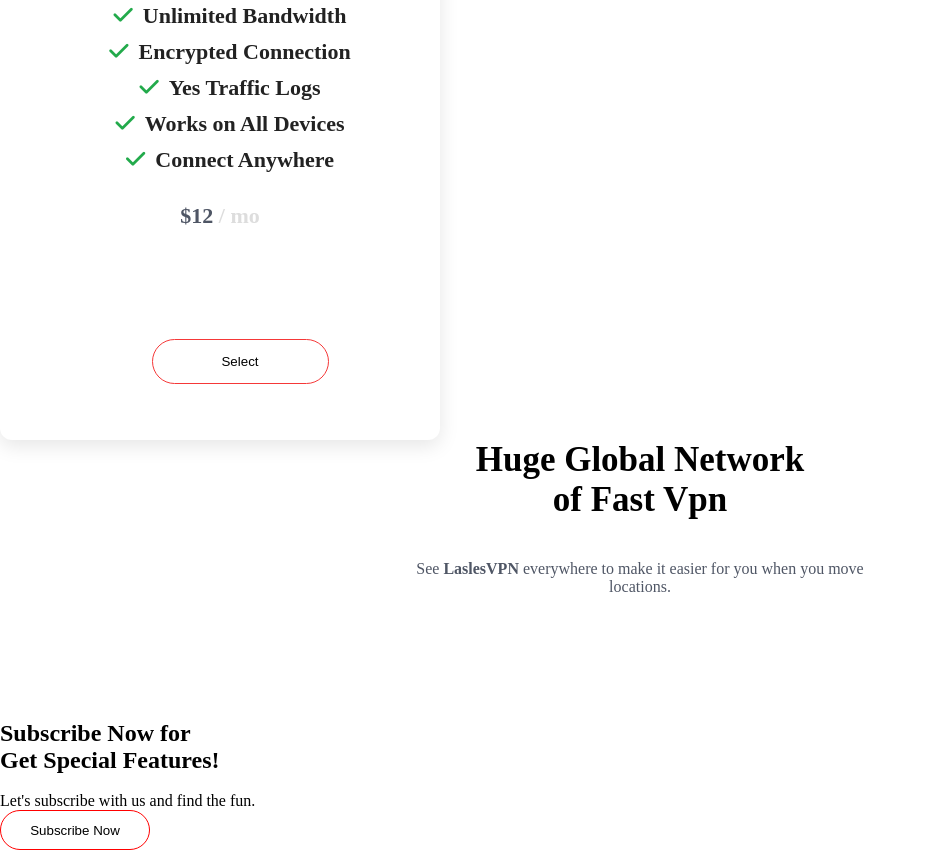
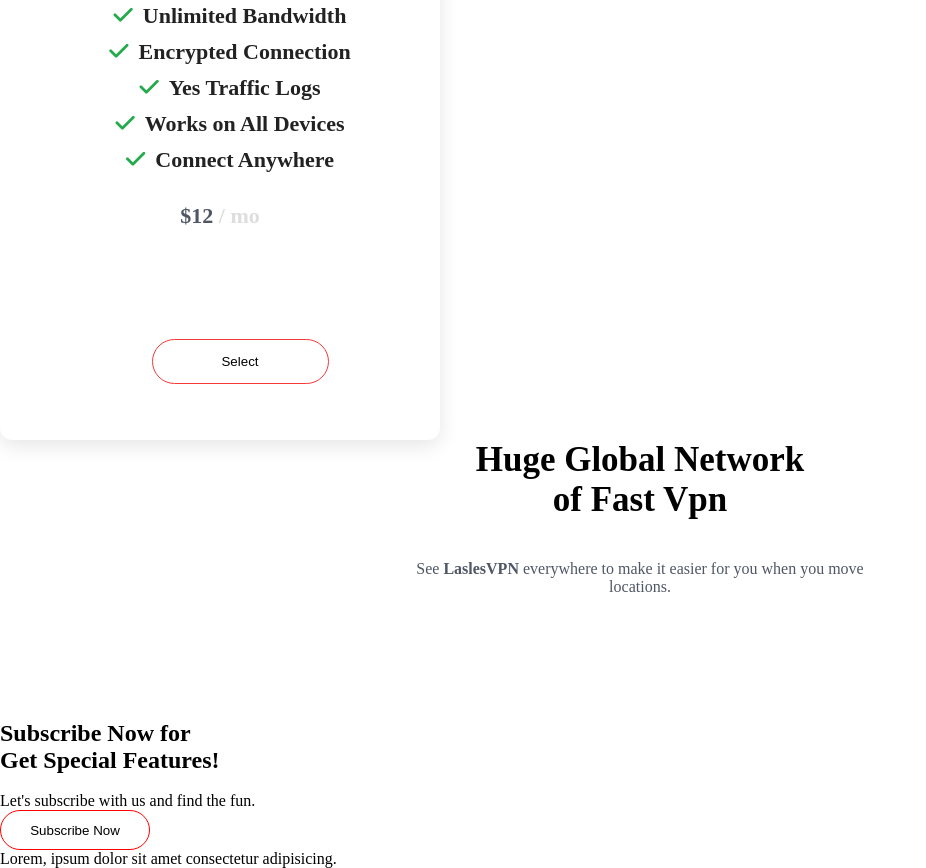
Before and after one commit to Suxrob1707/LaslesVPN3, a plain HTML site: page index.html in a window 1280 px wide. Shown: the part 2907-3775 px from the top of the page, without its empty margins (0-926 px from the left). Drawn offline with Linux system fonts and the light colour scheme; files that its build step writes are made by us from their sources.

Commit message:
fayllar yuklandi

```diff
--- a/index.html
+++ b/index.html
@@ -138,5 +138,8 @@
                 <p>Let's subscribe with us and find the fun.</p>
                 <div class="btun"><button>Subscribe Now</button></div>
         </div>
+        <div>
+          <p>Lorem, ipsum dolor sit amet consectetur adipisicing.</p>
+        </div>
 </body>
 </html>
```
